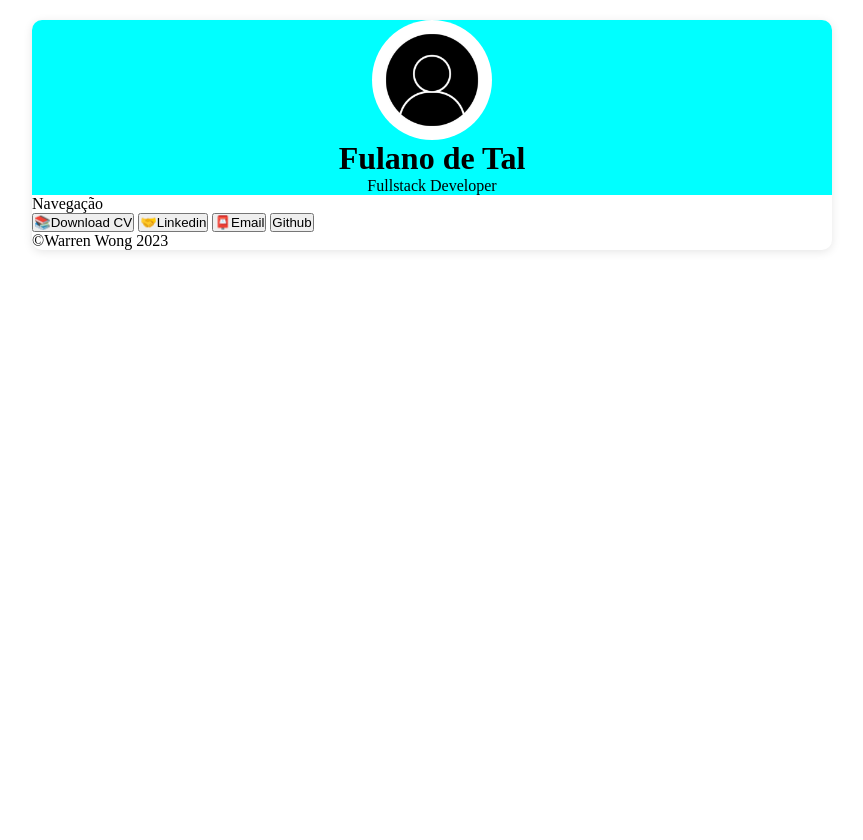
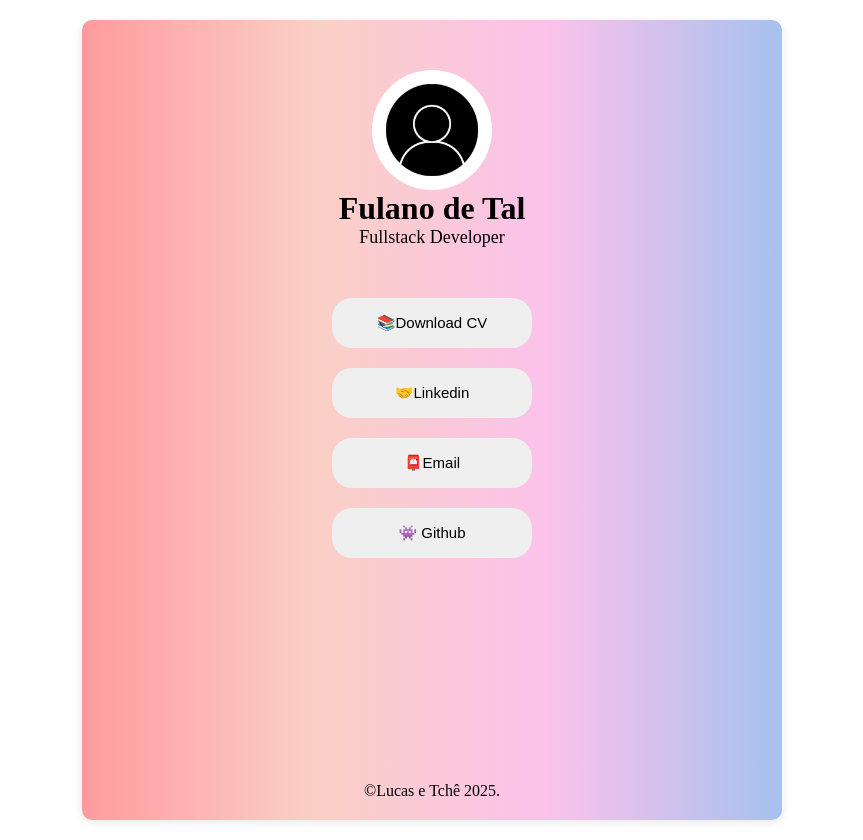
Before and after one commit to alexcheherica/atividade_teste_linktree, a plain HTML site: page index.html in a window 1280 px wide. Shown: the whole page, without its empty margins (208-1071 px from the left). Before the commit the page ends 800 px from the top, so only its background shows below. Drawn offline with Linux system fonts and the light colour scheme.

Commit message:
finalização do site_linktree

```diff
--- a/index.html
+++ b/index.html
@@ -15,16 +15,16 @@
         <p>Fullstack Developer</p>
     </header>
 
-    <nav>Navegação
+    <nav>
         <section id="sessao_botoes">
-            <a href="https://www.sp.senac.br/" target="_blank"><button id="download">📚Download CV</button></a>
-            <a href="https://www.sp.senac.br/" target="_blank"><button id="linkedin">🤝Linkedin</button></a>
-            <a href="https://www.sp.senac.br/" target="_blank"><button id="email"> 📮Email</button></a>
-            <a href="https://www.sp.senac.br/" target="_blank"><button id="github"> Github</button></a>
+            <a href="https://www.sp.senac.br/" target="_blank"><button id="download" class="botoes">📚Download CV</button></a>
+            <a href="https://www.sp.senac.br/" target="_blank"><button id="linkedin" class="botoes">🤝Linkedin</button></a>
+            <a href="https://www.sp.senac.br/" target="_blank"><button id="email" class="botoes"> 📮Email</button></a>
+            <a href="https://www.sp.senac.br/" target="_blank"><button id="github" class="botoes"> 👾 Github</button></a>
         </section>
     </nav>
 
-    <footer id="rodape">&copy;Warren Wong 2023</footer>
+    <footer id="rodape">&copy;Lucas e Tchê 2025.</footer>
     </main>
 </body>
 </html>
--- a/style.css
+++ b/style.css
@@ -6,31 +6,62 @@
 
 #pagina{
 
-    max-width: 800px;
+    max-width: 700px;
+    height: 800px;
     margin: 20px auto;
-    background: white;
+    background: linear-gradient(to right, #ff9a9e, #fad0c4, #fbc2eb, #a6c1ee);
     border-radius: 10px;
     box-shadow: 0 2px 10px rgba(0, 0, 0, 0.1);
     /*não mostra oq fica fora da caixa*/
     overflow: hidden;
 
+    display: grid;
+    /* header | conteúdo | footer */
+    grid-template-rows: auto 1fr auto;
+
 }
 
 #cabecalho{
-    background-color: aqua;
 
+    margin-top: 30px;
     display: grid;
     grid-template-columns: 1fr;
-    grid-template-rows: auto;
-
+    grid-template-rows: 1fr;
+    padding: 20px;
     place-items: center;
-
 }
 
 #imagem{
-
     width: 120px;
     height: 120px;
     border-radius: 80px;
+}
 
+header p{
+    font-size:18px
 }
+
+#sessao_botoes{
+    display: grid;
+
+    grid-template-columns: 1fr;
+    place-items: center;
+
+    padding: 30px;
+    gap: 20px;
+}
+
+.botoes{
+     font-size: 15px;
+     width: 200px;
+     height: 50px;
+     border-radius: 20px;
+     border: none;
+     cursor: pointer;
+}
+
+#rodape{
+
+   place-self: end center;
+   padding-bottom: 20px;
+}
```
